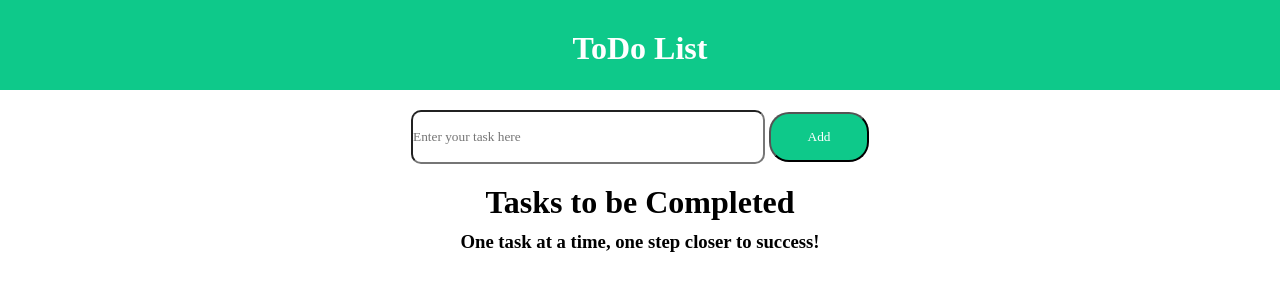
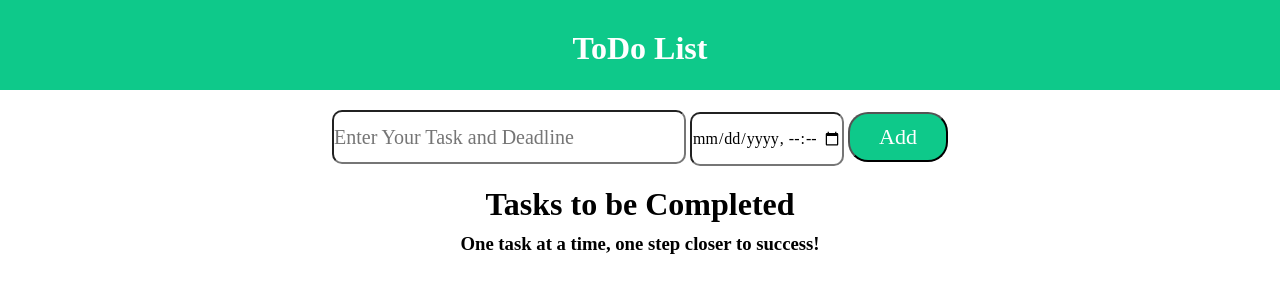
Before and after one commit to SivaprasathC/TodoAppExpress, a plain HTML site: page index.html in a window 1280 px wide. Drawn offline with Linux system fonts and the light colour scheme; no server answers; a web font is replaced by a local one.

Commit message:
made all changes

```diff
--- a/index.html
+++ b/index.html
@@ -15,8 +15,10 @@
         <h1>ToDo List</h1>
     </div>
     <div id="create">
-        <input type="text" id="input" placeholder="Enter your task here">
-        <button id="add">Add</button>
+        <input type="text" id="input" placeholder="Enter Your Task and Deadline">
+        <input type="datetime-local" id="inputdate" placeholder="Enter the date">
+        <button id="add" onclick="create()">Add</button>
+        <div id="operation"></div>
     </div>
     <div id="todo">
         <h1>Tasks to be Completed</h1>
--- a/script.js
+++ b/script.js
@@ -20,13 +20,57 @@ fetch("https://appsail-50024778614.development.catalystappsail.in/todos")
     document.getElementById('todolist').innerHTML=todo;
 })
 
+
 function remove(id) {
     fetch('https://appsail-50024778614.development.catalystappsail.in/delete/' + id, {
         method: 'DELETE',
     })
-    .then((function(){window.alert("Deleted successfully")
-                   location.reload(true)
+    .then((function()
+    {   document.getElementById('operation').innerHTML=`<h3 style="color: red;">Todo Deleted Successfully &#9989;</h3>`
+        setTimeout(() => {
+            window.location.reload();
+        }, 1350);
     }))
     .catch(error => console.error("Error:", error));
 
 }
+
+
+function create(){
+
+    let todo=document.getElementById('input').value;
+    //todo example rcvd- 2025-02-11T00:35 to 11-02-2025 0:35
+    let deadline=document.getElementById('inputdate').value;
+    const datetimearray=deadline.split('T'); //splitting date and time
+    let time=datetimearray[1]; //time
+    let date=datetimearray[0]; //date
+    let datearray=date.split('-'); //splitting date into day,month,year
+    let day=datearray[2];
+    let month=datearray[1];
+    let year=datearray[0];
+    let formatteddate=`${day}-${month}-${year} ${time}`;
+
+
+    if(todo.trim()!='')
+    {
+        let data={
+            "todo":todo.trim(),
+            "deadline":formatteddate
+        }
+        fetch("https://appsail-50024778614.development.catalystappsail.in/create", {
+            method: "POST",
+            headers: {
+                "Content-Type": "application/json"
+            },
+            body:JSON.stringify(data), //covert to json string
+        })
+        .then((function()
+        {   document.getElementById('operation').innerHTML=`<h3 style="color: green;">Todo Added Successfully &#9989;</h3>`
+            setTimeout(() => {
+                window.location.reload();
+            }, 1350);
+        }))
+        .catch(error => console.error("Error:", error));
+    }
+
+}
--- a/style.css
+++ b/style.css
@@ -30,17 +30,28 @@
 }
 
 #input{
-
+    font-size: 22px;
     height: 50px;
     width:350px;
     border-radius: 10px;
 }
+#inputdate{
+    font-size: 16px;
+    height: 50px;
+    width:150px;
+    border-radius: 10px;
+}
+#input::placeholder {
+    font-size: 20px;
+}
+
 #add{
     height: 50px;
     width: 100px;
     border-radius: 20px;
     background-color: rgb(14, 201, 138);
     color: white;
+    font-size: 22px;
 }
 #todo{
     margin-top: 20px;
@@ -81,3 +92,7 @@
 .edit{
     margin-left: 20px;
 }
+
+#operation h3{
+    margin-top: 15px;
+}
```
